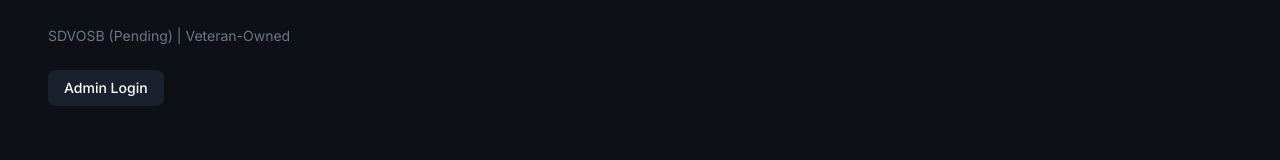
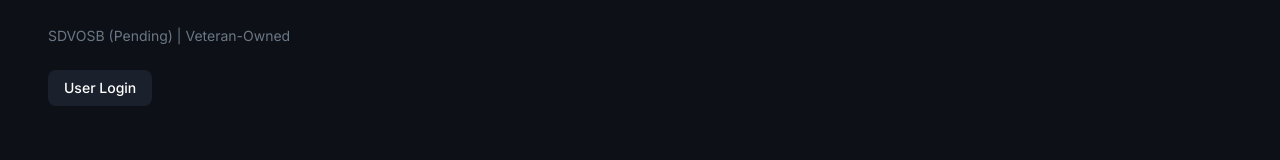
Before and after one commit to MacTechSolutionsLLC/mactech, a Next.js app: page / in a window 1280 px wide. Shown: the part 4425-4585 px from the top of the page. Built offline with nearby package versions, Linux system fonts and the light colour scheme.

Commit message:
Change footer login button text from 'Admin Login' to 'User Login'

```diff
--- a/components/Footer.tsx
+++ b/components/Footer.tsx
@@ -24,12 +24,12 @@ export default function Footer() {
             <p className="mt-6 text-body-sm text-neutral-500">
               SDVOSB (Pending) | Veteran-Owned
             </p>
-            {/* Admin Login Button */}
+            {/* User Login Button */}
             <Link
               href="/auth/signin"
               className="inline-block mt-6 px-4 py-2 bg-neutral-800 hover:bg-neutral-700 text-white text-sm font-medium rounded-lg transition-colors duration-gentle"
             >
-              Admin Login
+              User Login
             </Link>
           </div>
 
```
